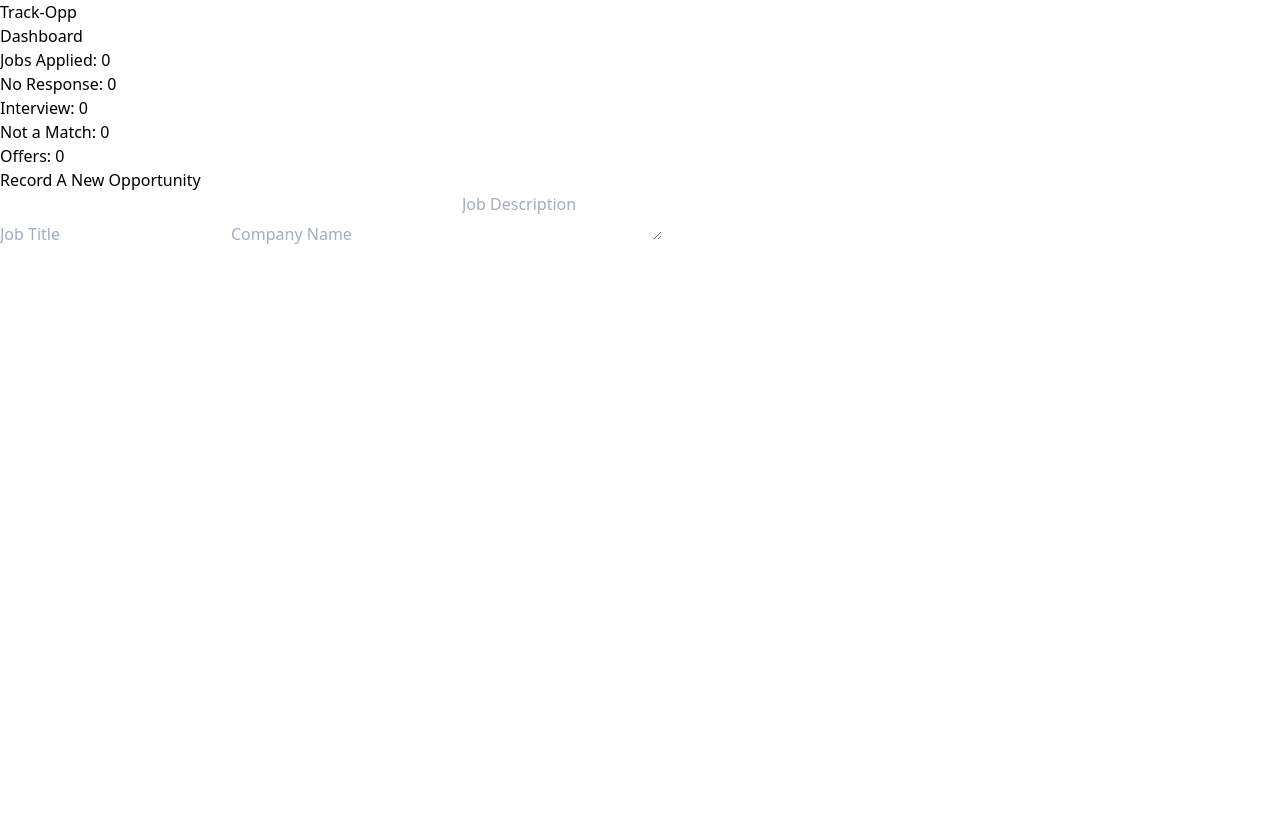
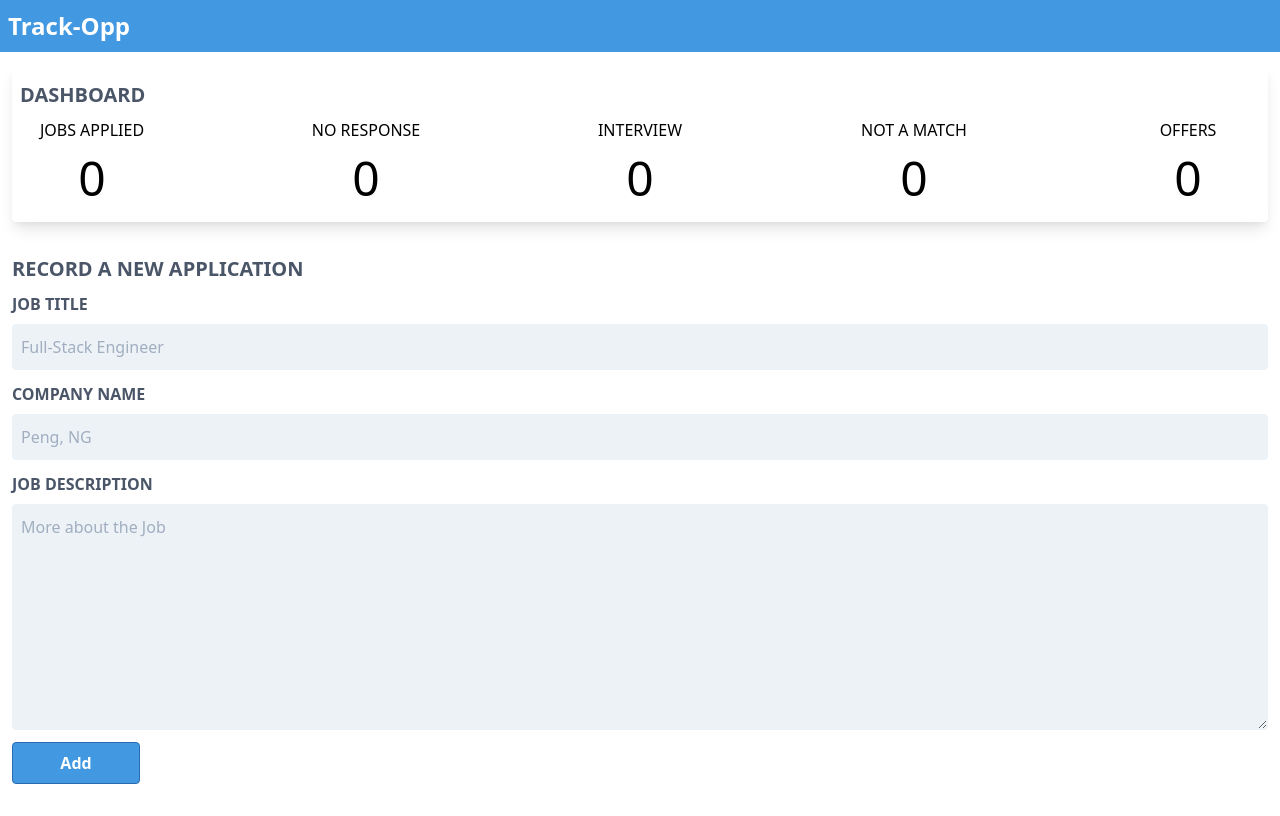
Before and after one commit to nobioma1/track-opp, a React (Create React App) app: page / in a window 1280 px wide. Built offline with nearby package versions, Linux system fonts and the light colour scheme.

Commit message:
create form, count dashboard and stlye layout

```diff
--- a/src/App.jsx
+++ b/src/App.jsx
@@ -4,13 +4,17 @@ import Dashboard from './components/Dashboard';
 
 const App = () => {
   return (
-    <div>
-      <h1>Track-Opp</h1>
-      <div>
-        <Dashboard />
-        <NewEntry />
+    <React.Fragment>
+      <div className="fixed w-full bg-blue-500 p-2">
+        <h1 className="text-2xl font-extrabold text-white">Track-Opp</h1>
       </div>
-    </div>
+      <div className="container mx-auto pt-16 pb-8 px-3">
+        <div className="flex flex-col">
+          <Dashboard />
+          <NewEntry />
+        </div>
+      </div>
+    </React.Fragment>
   );
 };
 
--- a/src/components/Dashboard.jsx
+++ b/src/components/Dashboard.jsx
@@ -2,14 +2,26 @@ import React from 'react';
 
 const Dashboard = () => {
   return (
-    <div>
-      <h2>Dashboard</h2>
-      <div>
-        <h3>Jobs Applied: 0</h3>
-        <h3>No Response: 0</h3>
-        <h3>Interview: 0</h3>
-        <h3>Not a Match: 0</h3>
-        <h3>Offers: 0</h3>
+    <div className="rounded p-2 min-h-40 overflow-hidden shadow-lg">
+      <h2 className="text-xl text-gray-700 uppercase font-bold my-2">
+        Dashboard
+      </h2>
+      <div className="flex flex-wrap justify-between px-2">
+        <h3 className="flex flex-col uppercase w-32 items-center">
+          Jobs Applied <span className="text-5xl font-medium">0</span>
+        </h3>
+        <h3 className="flex flex-col uppercase w-32 items-center">
+          No Response <span className="text-5xl font-medium">0</span>
+        </h3>
+        <h3 className="flex flex-col uppercase w-32 items-center">
+          Interview <span className="text-5xl font-medium">0</span>
+        </h3>
+        <h3 className="flex flex-col uppercase w-32 items-center">
+          Not a Match <span className="text-5xl font-medium">0</span>
+        </h3>
+        <h3 className="flex flex-col uppercase w-32 items-center">
+          Offers <span className="text-5xl font-medium">0</span>
+        </h3>
       </div>
     </div>
   );
--- a/src/components/NewEntry.jsx
+++ b/src/components/NewEntry.jsx
@@ -2,12 +2,50 @@ import React from 'react';
 
 const NewEntry = () => {
   return (
-    <div>
-      <h2>Record A New Opportunity</h2>
-      <form>
-        <input placeholder="Job Title" />
-        <input placeholder="Company Name" />
-        <textarea placeholder="Job Description" />
+    <div className="mt-8">
+      <h2 className="block uppercase text-xl mb-2 text-gray-700 font-bold">
+        Record A New Application
+      </h2>
+      <form className="flex flex-col">
+        <label
+          className="block uppercase text-gray-700 text-xm font-bold mb-2"
+          htmlFor="grid-job-title"
+        >
+          Job Title
+        </label>
+        <input
+          className="appearance-none block w-full bg-gray-200 text-gray-700 border border-gray-200 rounded py-3 px-2 mb-3 leading-tight focus:outline-none focus:bg-white focus:border-gray-500"
+          id="grid-job-title"
+          type="text"
+          placeholder="Full-Stack Engineer"
+        />
+        <label
+          className="block uppercase text-gray-700 text-xm font-bold mb-2"
+          htmlFor="grid-company-name"
+        >
+          Company Name
+        </label>
+        <input
+          className="appearance-none block w-full bg-gray-200 text-gray-700 border border-gray-200 rounded py-3 px-2 mb-3 leading-tight focus:outline-none focus:bg-white focus:border-gray-500"
+          id="grid-company-name"
+          type="text"
+          placeholder="Peng, NG"
+        />
+        <label
+          className="block uppercase text-gray-700 text-xm font-bold mb-2"
+          htmlFor="grid-job-description"
+        >
+          Job Description
+        </label>
+        <textarea
+          className="appearance-none block w-full bg-gray-200 text-gray-700 border border-gray-200 rounded py-3 px-2 mb-3 leading-tight focus:outline-none focus:bg-white focus:border-gray-500"
+          id="grid-job-description"
+          rows="10"
+          placeholder="More about the Job"
+        />
+        <button className="bg-blue-500 w-32 hover:bg-blue-700 text-white font-bold py-2 px-4 border border-blue-700 rounded">
+          Add
+        </button>
       </form>
     </div>
   );
```
